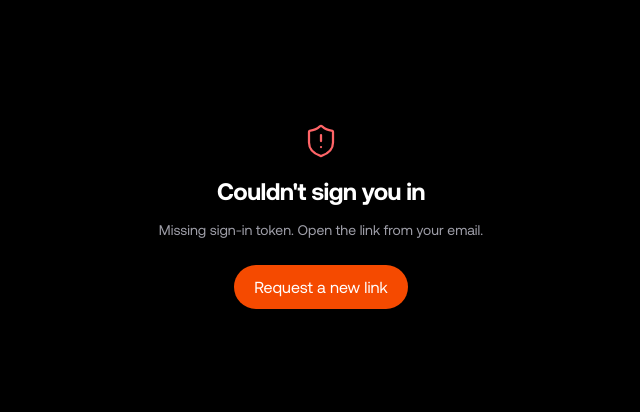
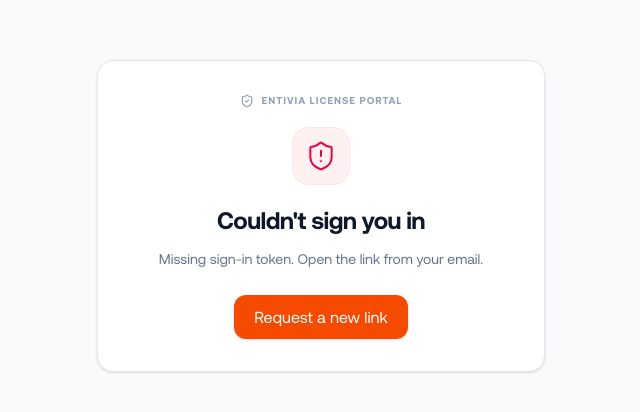
Before and after one commit to PulseAgentZero/dashboard, a Next.js app: page /pricing/self-hosted/portal/callback in a window 1280 px wide. Shown: the part 184-596 px from the top of the page, without its empty margins (319-959 px from the left). Built offline with nearby package versions, Linux system fonts and the light colour scheme; no server answers.

Commit message:
feat: refactor LicensePortalCallbackContent for improved UI and error handling

```diff
--- a/src/components/landing/license-portal-callback.tsx
+++ b/src/components/landing/license-portal-callback.tsx
@@ -3,7 +3,7 @@
 import { useEffect, useRef, useState } from "react";
 import { useRouter, useSearchParams } from "next/navigation";
 import Link from "next/link";
-import { Loader2, ShieldAlert } from "lucide-react";
+import { Loader2, ShieldAlert, ShieldCheck } from "lucide-react";
 import { toast } from "sonner";
 import { useExchangePortalToken } from "@/hooks/billing/use-billing";
 import { ApiError } from "@/lib/api/client";
@@ -48,72 +48,84 @@ export function LicensePortalCallbackContent() {
 
   if (!token) {
     return (
-      <div className="min-h-screen bg-black text-white antialiased">
-        <main className="grid min-h-screen place-items-center px-4">
-          <div className="max-w-md text-center">
-            <ShieldAlert
-              size={36}
-              strokeWidth={1.5}
-              className="mx-auto text-red-400"
-            />
-            <h1 className="mt-4 text-xl sm:text-2xl font-extrabold tracking-tight">
-              Couldn&apos;t sign you in
-            </h1>
-            <p className="mt-3 text-sm text-zinc-400 leading-relaxed">
-              Missing sign-in token. Open the link from your email.
-            </p>
-            <Link
-              href="/pricing/self-hosted/portal"
-              className="mt-6 inline-flex items-center justify-center rounded-full bg-orange-600 px-5 py-2.5 text-xs font-bold text-white hover:bg-orange-500 transition-colors"
-            >
-              Request a new link
-            </Link>
-          </div>
-        </main>
-      </div>
+      <PortalShell tone="error" icon={<ShieldAlert size={32} strokeWidth={1.5} />}>
+        <h1 className="text-xl sm:text-2xl font-bold tracking-tight text-slate-900">
+          Couldn&apos;t sign you in
+        </h1>
+        <p className="mt-3 text-sm text-slate-500 leading-relaxed">
+          Missing sign-in token. Open the link from your email.
+        </p>
+        <Link
+          href="/pricing/self-hosted/portal"
+          className="mt-6 inline-flex items-center justify-center rounded-xl bg-orange-600 px-5 py-2.5 text-xs font-semibold text-white shadow-sm hover:bg-orange-500 transition-colors"
+        >
+          Request a new link
+        </Link>
+      </PortalShell>
     );
   }
 
   if (exchangeError) {
     return (
-      <div className="min-h-screen bg-black text-white antialiased">
-        <main className="grid min-h-screen place-items-center px-4">
-          <div className="max-w-md text-center">
-            <ShieldAlert
-              size={36}
-              strokeWidth={1.5}
-              className="mx-auto text-red-400"
-            />
-            <h1 className="mt-4 text-xl sm:text-2xl font-extrabold tracking-tight">
-              Couldn&apos;t sign you in
-            </h1>
-            <p className="mt-3 text-sm text-zinc-400 leading-relaxed">{exchangeError}</p>
-            <Link
-              href="/pricing/self-hosted/portal"
-              className="mt-6 inline-flex items-center justify-center rounded-full bg-orange-600 px-5 py-2.5 text-xs font-bold text-white hover:bg-orange-300 transition-colors"
-            >
-              Request a new link
-            </Link>
-          </div>
-        </main>
-      </div>
+      <PortalShell tone="error" icon={<ShieldAlert size={32} strokeWidth={1.5} />}>
+        <h1 className="text-xl sm:text-2xl font-bold tracking-tight text-slate-900">
+          Couldn&apos;t sign you in
+        </h1>
+        <p className="mt-3 text-sm text-slate-500 leading-relaxed">{exchangeError}</p>
+        <Link
+          href="/pricing/self-hosted/portal"
+          className="mt-6 inline-flex items-center justify-center rounded-xl bg-orange-600 px-5 py-2.5 text-xs font-semibold text-white shadow-sm hover:bg-orange-500 transition-colors"
+        >
+          Request a new link
+        </Link>
+      </PortalShell>
     );
   }
 
   return (
-    <div className="min-h-screen bg-black text-white antialiased">
+    <PortalShell
+      tone="brand"
+      icon={<Loader2 size={24} className="animate-spin" />}
+    >
+      <h1 className="text-xl sm:text-2xl font-bold tracking-tight text-slate-900">
+        Signing you in…
+      </h1>
+      <p className="mt-3 text-sm text-slate-500">
+        One moment while we verify your sign-in link.
+      </p>
+    </PortalShell>
+  );
+}
+
+function PortalShell({
+  tone,
+  icon,
+  children,
+}: {
+  tone: "brand" | "error";
+  icon: React.ReactNode;
+  children: React.ReactNode;
+}) {
+  const iconTone =
+    tone === "error"
+      ? "bg-rose-50 text-rose-600 ring-rose-100"
+      : "bg-orange-50 text-orange-600 ring-orange-100";
+  return (
+    <div className="min-h-screen bg-slate-50 text-slate-900 antialiased">
       <main className="grid min-h-screen place-items-center px-4">
-        <div className="max-w-md text-center">
-          <Loader2
-            size={28}
-            className="mx-auto animate-spin text-orange-500"
-          />
-          <h1 className="mt-4 text-xl sm:text-2xl font-extrabold tracking-tight">
-            Signing you in…
-          </h1>
-          <p className="mt-3 text-sm text-zinc-400">
-            One moment while we verify your sign-in link.
-          </p>
+        <div className="w-full max-w-md rounded-2xl border border-slate-200 bg-white p-8 text-center shadow-sm">
+          <div className="mb-5 flex items-center justify-center gap-2 text-slate-400">
+            <ShieldCheck size={14} />
+            <span className="text-[10px] font-bold uppercase tracking-widest">
+              Entivia license portal
+            </span>
+          </div>
+          <span
+            className={`mx-auto grid h-14 w-14 place-items-center rounded-2xl ring-1 ${iconTone}`}
+          >
+            {icon}
+          </span>
+          <div className="mt-5">{children}</div>
         </div>
       </main>
     </div>
```
